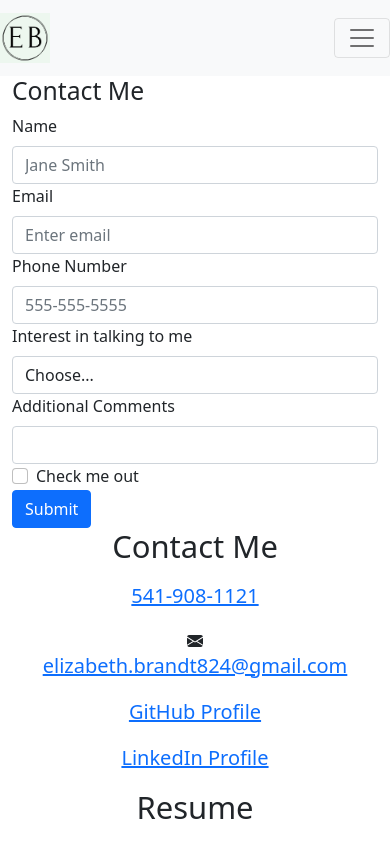
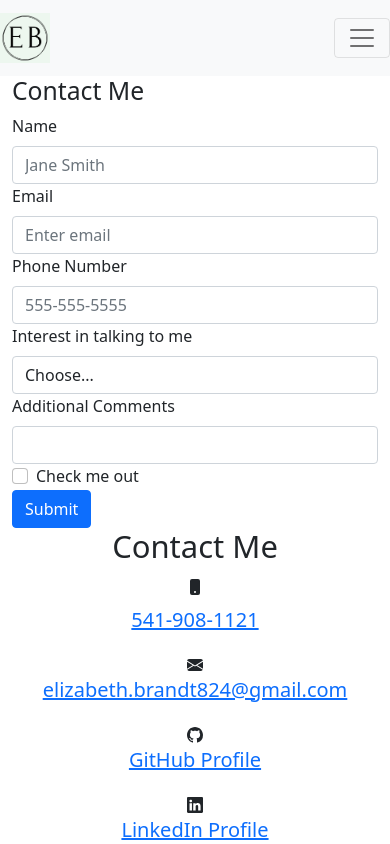
Before and after one commit to elizabethbrandt/ebrandt-pnw, a React (Create React App) app: page /contact in a window 390 px wide. Shown: the top 844 px of the page. Built offline with nearby package versions, Linux system fonts and the light colour scheme.

Commit message:
added phone, github, and linkedin icons

```diff
--- a/src/components/Footer/index.js
+++ b/src/components/Footer/index.js
@@ -1,5 +1,5 @@
 import { Container, Jumbotron, Row } from "react-bootstrap";
-import { EnvelopeFill } from "react-bootstrap-icons";
+import { EnvelopeFill, Github, Linkedin, PhoneFill } from "react-bootstrap-icons";
 
 export default function Footer() {
     return (
@@ -9,12 +9,15 @@ export default function Footer() {
                 <Row>
                     <div className="jumbotron col mr-2 text-center green" id="contact-me">
                         <h1 className="display-5 font-weight-normal">Contact Me</h1>
+                        <PhoneFill />
                         <p className="lead pt-2"><a href="tel:541-908-1121"><i className="fas fa-mobile-alt"></i> 541-908-1121</a></p>
                         <EnvelopeFill />
                         <p className="lead"><a href="mailto:elizabeth.brandt824@gmail.com">
                         elizabeth.brandt824@gmail.com</a></p>
+                        <Github />
                         <p className="lead"><a href="https://github.com/elizabethbrandt" target="_blank" className="lead"><i
                             className="fab fa-github"></i>GitHub Profile</a></p>
+                        <Linkedin />
                         <p className="lead"><a href="https://www.linkedin.com/in/elizabeth-brandt-pnw/" target="_blank"
                             className="lead"><i className="fab fa-linkedin"></i> LinkedIn Profile</a></p>
                     </div>
```
